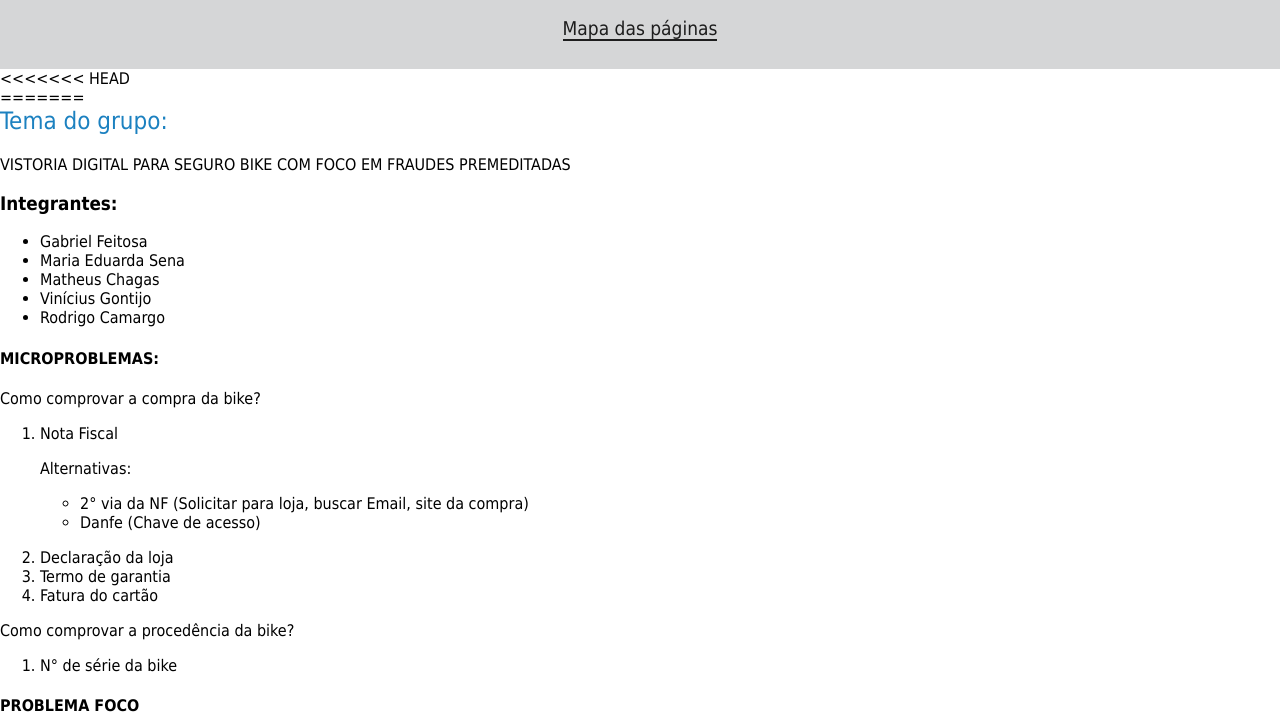
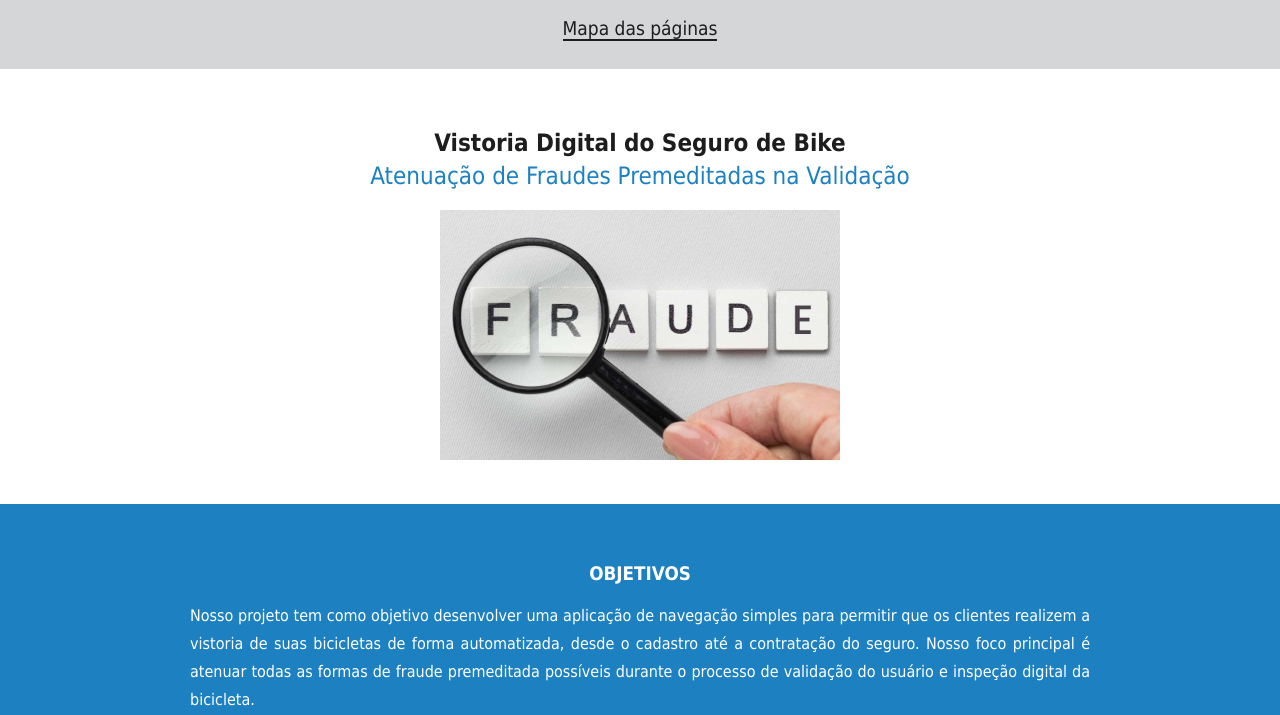
Before and after one commit to Rodrigo-001/projeto_html_brainstormers, a plain HTML site: page index.html in a window 1280 px wide. Shown: the part 237-952 px from the top of the page. Drawn offline with Linux system fonts and the light colour scheme.

Commit message:
arrumei index

```diff
--- a/index.html
+++ b/index.html
@@ -22,47 +22,7 @@
             <a href="organograma.html">Mapa das páginas</a>
         </div>
     </header>
-<<<<<<< HEAD
     <main>
-=======
-    <section>
-
-        <h2>Tema do grupo:</h2>
-        <p>VISTORIA DIGITAL PARA SEGURO BIKE COM FOCO EM FRAUDES PREMEDITADAS</p>
-        <h3>Integrantes:</h3>
-        <ul>
-            <li>Gabriel Feitosa</li>
-            <li>Maria Eduarda Sena</li>
-            <li>Matheus Chagas</li>
-            <li>Vinícius Gontijo</li>
-            <li>Rodrigo Camargo</li>
-        </ul>
-
-        <h4>MICROPROBLEMAS:</h4>
-        <p class="comprovar">Como comprovar a compra da bike?</p>
-        <ol>
-            <li>Nota Fiscal</li>
-            <p id="id_alternativas">Alternativas:
-            <ul>
-                <li> 2° via da NF (Solicitar para loja, buscar Email, site da compra)</li>
-                <li>Danfe (Chave de acesso)</li>
-            </ul>
-            </p>
-            <li>Declaração da loja</li>
-            <li>Termo de garantia</li>
-            <li>Fatura do cartão</li>
-        </ol>
-        <p class="comprovar">Como comprovar a procedência da bike?</p>
-        <ol>
-            <li>
-                N° de série da bike
-            </li>
-        </ol>
-    </section>
-    <section>
-        <h4>PROBLEMA FOCO</h4>
-        <p><strong>Atenuar fraudes premeditadas na vistoria digital:</strong></p>
->>>>>>> 54dc465d3bcb187a2f1a814de2df098519a3f3d5
 
         <section class="secao">
             <h1>Vistoria Digital do Seguro de
```
